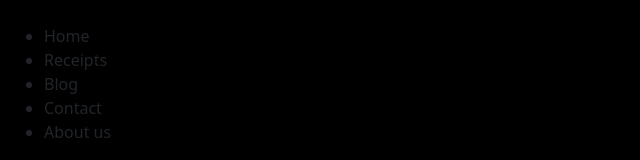
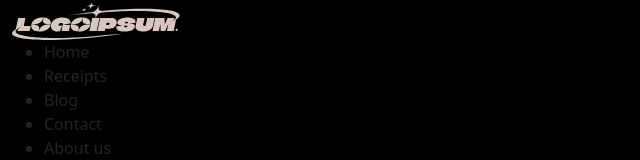
Before and after one commit to EricOnah/croissant, a plain HTML site: page index.html in a window 1280 px wide. Shown: the top 160 px of the page, without its empty margins (0-640 px from the left). Drawn offline with nearby package versions, Linux system fonts and the light colour scheme.

Commit message:
added resources

```diff
--- a/index.html
+++ b/index.html
@@ -13,7 +13,8 @@
     <section class="head">
         <div class="navigation">
             <div class="log">
-                <a href="index.html"><img src="" alt=""></a>
+                <a href="index.html"><img src="/resources/image/logo.svg" alt="logo"
+                        style="filter: invert(1) brightness(100%);"></a>
             </div>
             <div class="navigation-link">
                 <div class="navigation-link__links">
```
Also changed, not shown: resources/image/logo.svg (added).
